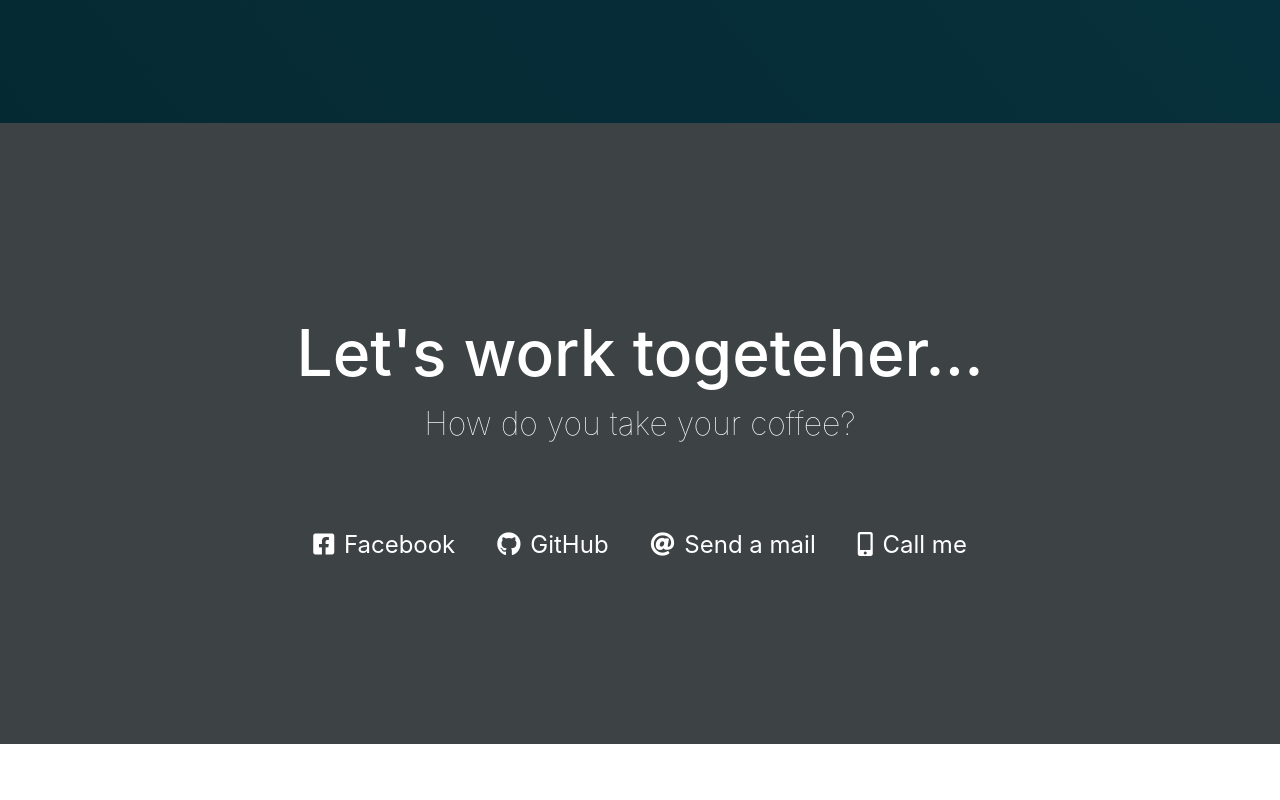
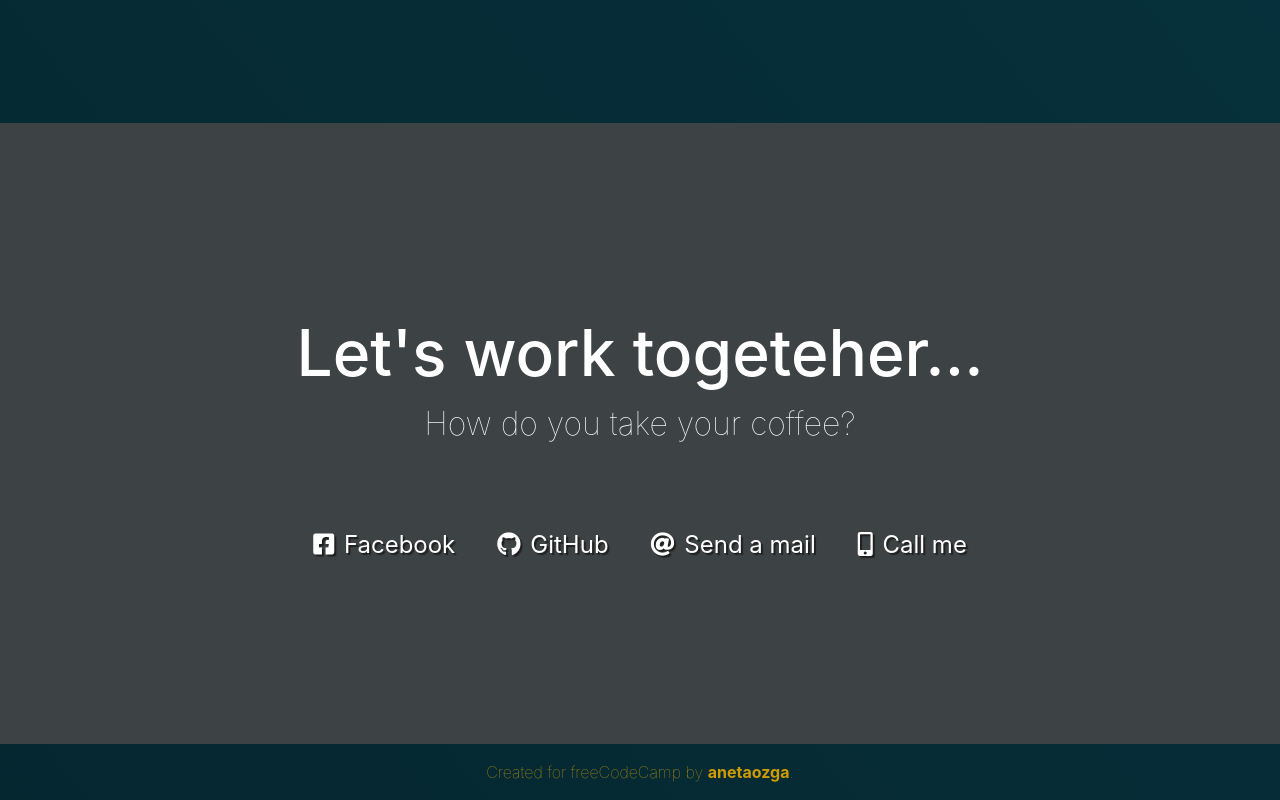
Before and after one commit to anetaozga/freecodecamp-projects, a plain HTML site: page Personal Portfolio Webpage/index.html in a window 1280 px wide. Shown: the part 1459-2259 px from the top of the page. Before the commit the page ends 2203 px from the top, so only its background shows below. Drawn offline with nearby package versions, Linux system fonts and the light colour scheme.

Commit message:
finished up the portfolio

```diff
--- a/Personal Portfolio Webpage/index.html
+++ b/Personal Portfolio Webpage/index.html
@@ -61,6 +61,8 @@
         <a href="tel:07597353162" class="btn contact-details"><i class="fas fa-mobile-alt"></i> Call me</a>
     </div>
 </section>
-<footer></footer>
+<footer>
+    <p>Created for freeCodeCamp by <a href="https://github.com/anetaozga" target="_blank">anetaozga</a>.</p>
+</footer>
 </body>
 </html>
--- a/Personal Portfolio Webpage/style.css
+++ b/Personal Portfolio Webpage/style.css
@@ -1,6 +1,9 @@
+html {
+    scroll-behavior: smooth;
+}
 body {
     background-color: #073642;
-    background: linear-gradient(50deg, #052730 0%, #073642 100%)
+    background: linear-gradient(50deg, #052730 0%, #073642 100%);
 }
 #navbar {
     display: flex;
@@ -64,7 +67,7 @@ p{
     margin: 0 auto;
 }
 .project-image {
-    height:calc(100%-7rem);
+    height:calc(100% - 7rem);
     width: 100%;
     object-fit: cover;
 }
@@ -97,10 +100,26 @@ p{
     color: white;
     padding: 20px;
     font-weight: 400;
+    text-shadow: 2px 2px 1px #1f1f1f;;
 }
 .contact-details:hover {
     color: white;
+    transform: translateY(8px);
+    transition: transform 0.3s ease-out;
 }
 i {
     margin-right: 3px;
 }
+footer p{
+    font-size: 1rem;
+    margin: 1rem;
+    text-align: center;
+    color: #CF9C00;;
+}
+footer a {
+    color: #CF9C00;
+    font-weight: bold;
+}
+footer a:hover {
+    color: #CF9C00;
+}
```
Also changed, not shown: 1 other file.
